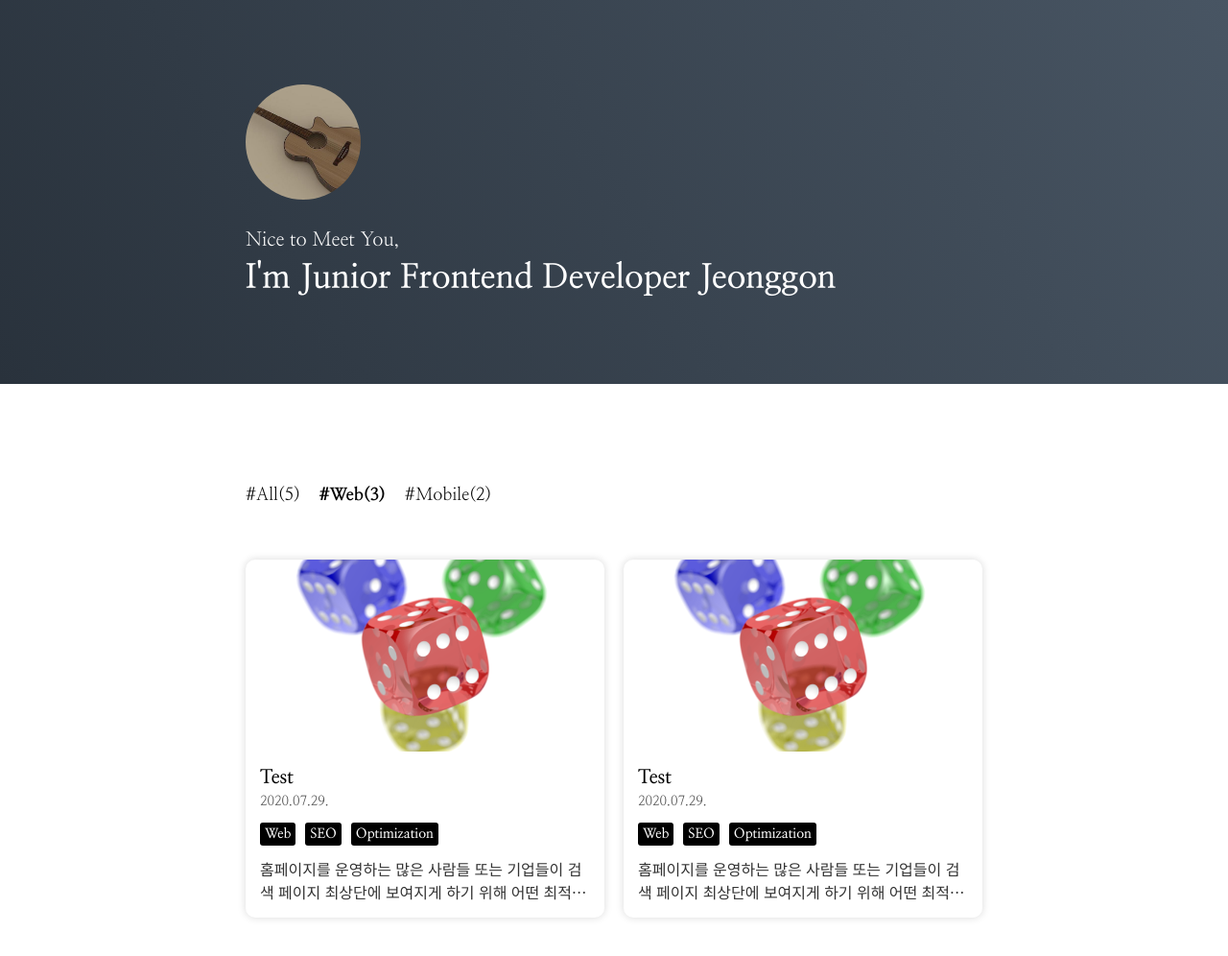
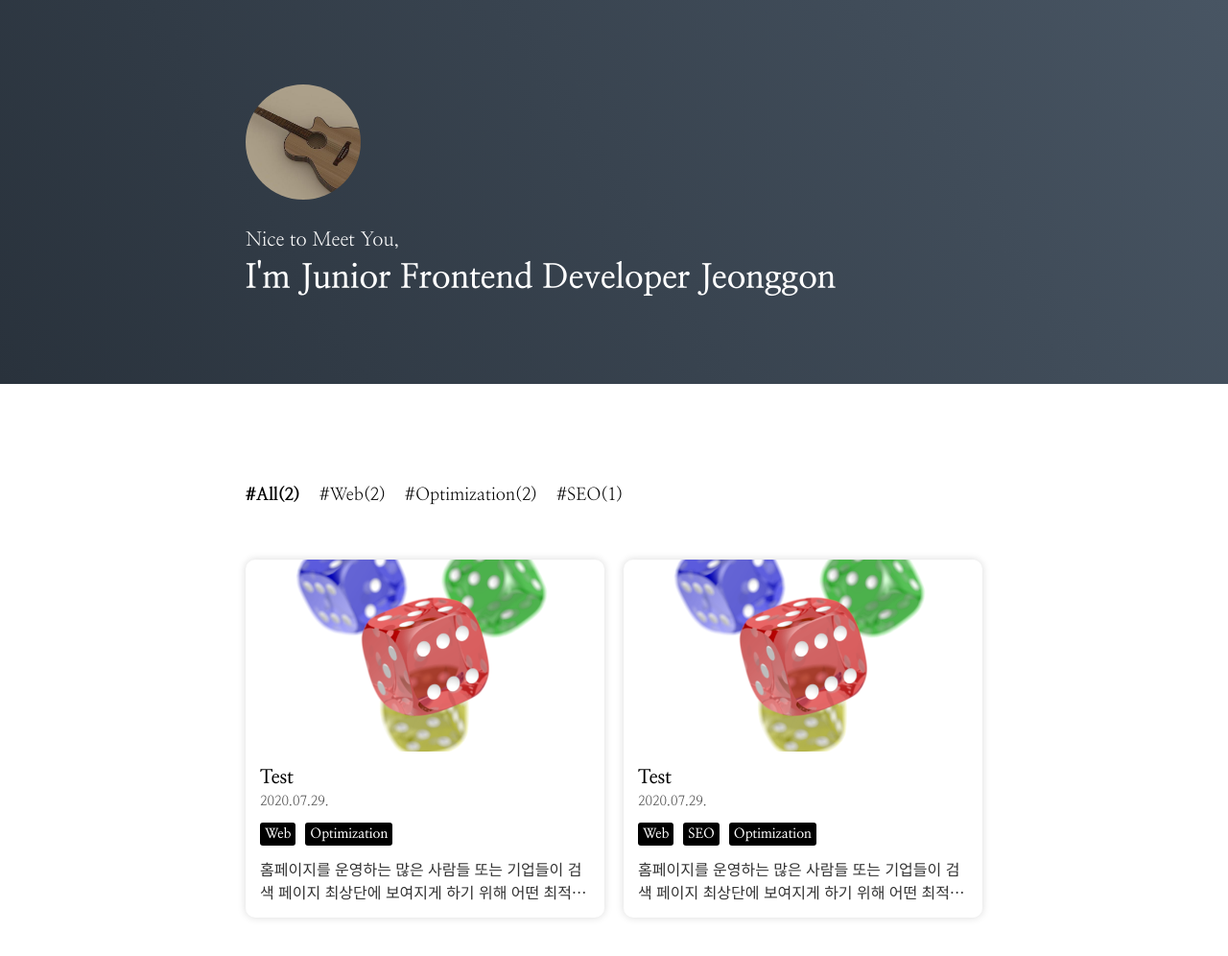
Before and after one commit to JeonggonCho/Gatsby-practice-jeonggon, a Gatsby site in the folder Gatsby-theme-jeonggon/: page / in a window 1280 px wide. Shown: the top 996 px of the page at 96% size. Built offline with nearby package versions, Linux system fonts and the light colour scheme; Gatsby itself is replaced by a stand-in of ours.

Commit message:
feat: URL_parser, filtering_selectedCategory

```diff
--- a/Gatsby-theme-jeonggon/contents/test.md
+++ b/Gatsby-theme-jeonggon/contents/test.md
@@ -1,7 +1,7 @@
 ---
 date: '2020-07-29'
 title: 'Test'
-categories: ['Web', 'SEO', 'Optimization']
+categories: ['Web', 'Optimization']
 summary: '홈페이지를 운영하는 많은 사람들 또는 기업들이 검색 페이지 최상단에 보여지게 하기 위해 어떤 최적화 작업을 하는지 알아보자.'
 thumbnail: './test.png'
 ---
--- a/Gatsby-theme-jeonggon/package.json
+++ b/Gatsby-theme-jeonggon/package.json
@@ -23,6 +23,7 @@
     "gatsby-transformer-remark": "^6.13.1",
     "gatsby-transformer-sharp": "^5.13.1",
     "prismjs": "^1.29.0",
+    "query-string": "^9.0.0",
     "react": "^18.2.0",
     "react-dom": "^18.2.0",
     "react-helmet": "^6.1.0"
--- a/Gatsby-theme-jeonggon/src/components/Main/PostList.tsx
+++ b/Gatsby-theme-jeonggon/src/components/Main/PostList.tsx
@@ -1,10 +1,11 @@
-import React, { FunctionComponent } from 'react'
+import React, { FunctionComponent, useMemo } from 'react'
 import styled from '@emotion/styled'
 import PostItem from 'components/Main/PostItem'
 import { PostListItemType } from '../../types/PostItem.types'
 
 
 type PostListProps = {
+  selectedCategory: string
   posts: PostListItemType[]
 }
 
@@ -23,10 +24,16 @@
     }
 `;
 
-const PostList: FunctionComponent<PostListProps> = function ({posts}) {
+const PostList: FunctionComponent<PostListProps> = function ({posts, selectedCategory}) {
+
+  const postListData = useMemo(() =>
+    posts.filter(({node: {frontmatter: {categories}}}: PostListItemType) =>
+      selectedCategory !== 'All' ? categories.includes(selectedCategory): true,
+    ), [selectedCategory]);
+
   return (
     <PostListWrapper>
-      {posts.map(
+      {postListData.map(
         ({
            node: { id, frontmatter }
         }: PostListItemType) => (
--- a/Gatsby-theme-jeonggon/src/pages/index.tsx
+++ b/Gatsby-theme-jeonggon/src/pages/index.tsx
@@ -1,4 +1,4 @@
-import React, { FunctionComponent } from 'react'
+import React, { FunctionComponent, useMemo } from 'react'
 import styled from '@emotion/styled'
 import GlobalStyle from 'components/Common/GlobalStyle'
 import Introduction from 'components/Main/Introduction'
@@ -8,8 +8,12 @@
 import {graphql} from 'gatsby'
 import { PostListItemType } from '../types/PostItem.types'
 import {IGatsbyImageData} from 'gatsby-plugin-image'
+import queryString, {ParsedQuery} from 'query-string'
 
 type IndexPageProps = {
+  location: {
+    search: string
+  }
   data: {
     allMarkdownRemark: {
       edges: PostListItemType[]
@@ -22,12 +26,6 @@
   }
 }
 
-const CATEGORY_LIST = {
-  All: 5,
-  Web: 3,
-  Mobile: 2,
-}
-
 const Container = styled.div`
     display: flex;
     flex-direction: column;
@@ -35,6 +33,7 @@
 `;
 
 const IndexPage: FunctionComponent<IndexPageProps> = function ({
+  location: {search},
   data: {
     allMarkdownRemark: { edges },
     file: {
@@ -42,12 +41,41 @@
     },
   },
 }) {
+
+  const parsed: ParsedQuery<string> = queryString.parse(search);
+  const selectedCategory: string = typeof parsed.category !== 'string' || !parsed.category ? 'All' : parsed.category;
+
+  const categoryList = useMemo(
+    () =>
+      edges.reduce(
+        (
+          list: CategoryListProps['categoryList'],
+          {
+            node: {
+              frontmatter: { categories },
+            },
+          }: PostType,
+        ) => {
+          categories.forEach(category => {
+            if (list[category] === undefined) list[category] = 1;
+            else list[category]++;
+          });
+
+          list['All']++;
+
+          return list;
+        },
+        { All: 0 },
+      ),
+    [],
+  )
+
   return (
     <Container>
       <GlobalStyle />
       <Introduction profileImage={gatsbyImageData} />
-      <CategoryList selectedCategory="Web" categoryList={CATEGORY_LIST} />
-      <PostList posts={edges} />
+      <CategoryList selectedCategory={selectedCategory} categoryList={categoryList} />
+      <PostList selectedCategory={selectedCategory} posts={edges} />
       <Footer />
     </Container>
   )
```
Also changed, not shown: README.md, readme_assets/post_item_filtering.gif (added), readme_assets/query-string.gif (added), 2 other files.
